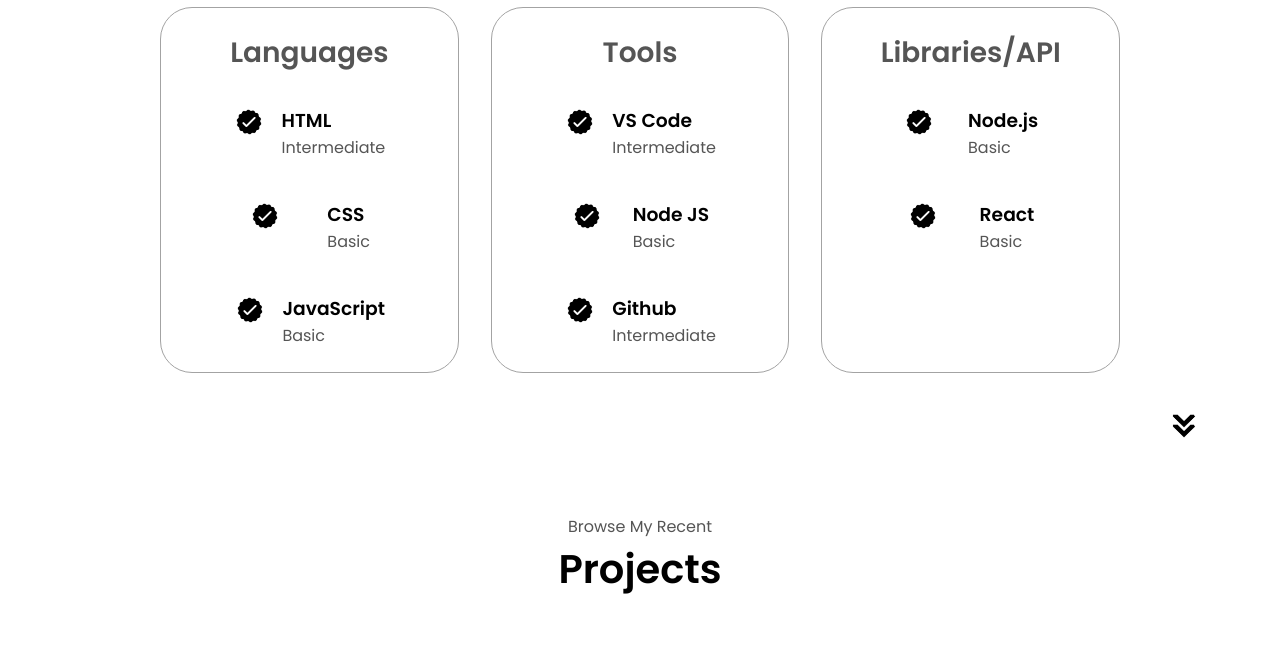
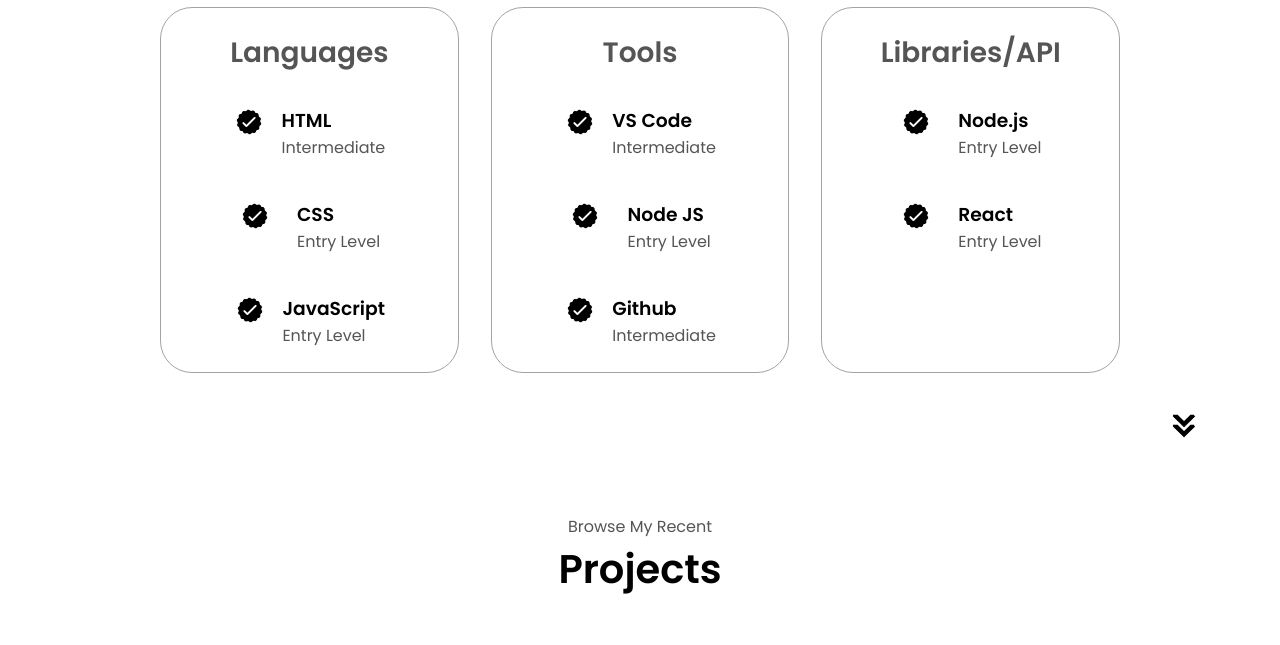
Before and after one commit to zarela23/My-Website, a plain HTML site: page index.html in a window 1280 px wide. Shown: the part 1480-2125 px from the top of the page. Drawn offline with Linux system fonts and the light colour scheme.

Commit message:
improved grammar

```diff
--- a/index.html
+++ b/index.html
@@ -151,7 +151,7 @@
                 />
                 <div>
                   <h3>CSS</h3>
-                  <p>Basic</p>
+                  <p>Entry Level</p>
                 </div>
               </article>
 
@@ -163,7 +163,7 @@
                 />
                 <div>
                   <h3>JavaScript</h3>
-                  <p>Basic</p>
+                  <p>Entry Level</p>
                 </div>
               </article>
             </div>
@@ -190,7 +190,7 @@
                 />
                 <div>
                   <h3>Node JS</h3>
-                  <p>Basic</p>
+                  <p>Entry Level</p>
                 </div>
               </article>
               <article>
@@ -218,7 +218,7 @@
                 />
                 <div>
                   <h3>Node.js</h3>
-                  <p>Basic</p>
+                  <p>Entry Level</p>
                 </div>
               </article>
               <article>
@@ -229,7 +229,7 @@
                 />
                 <div>
                   <h3>React</h3>
-                  <p>Basic</p>
+                  <p>Entry Level</p>
                 </div>
               </article>
             </div>
```
